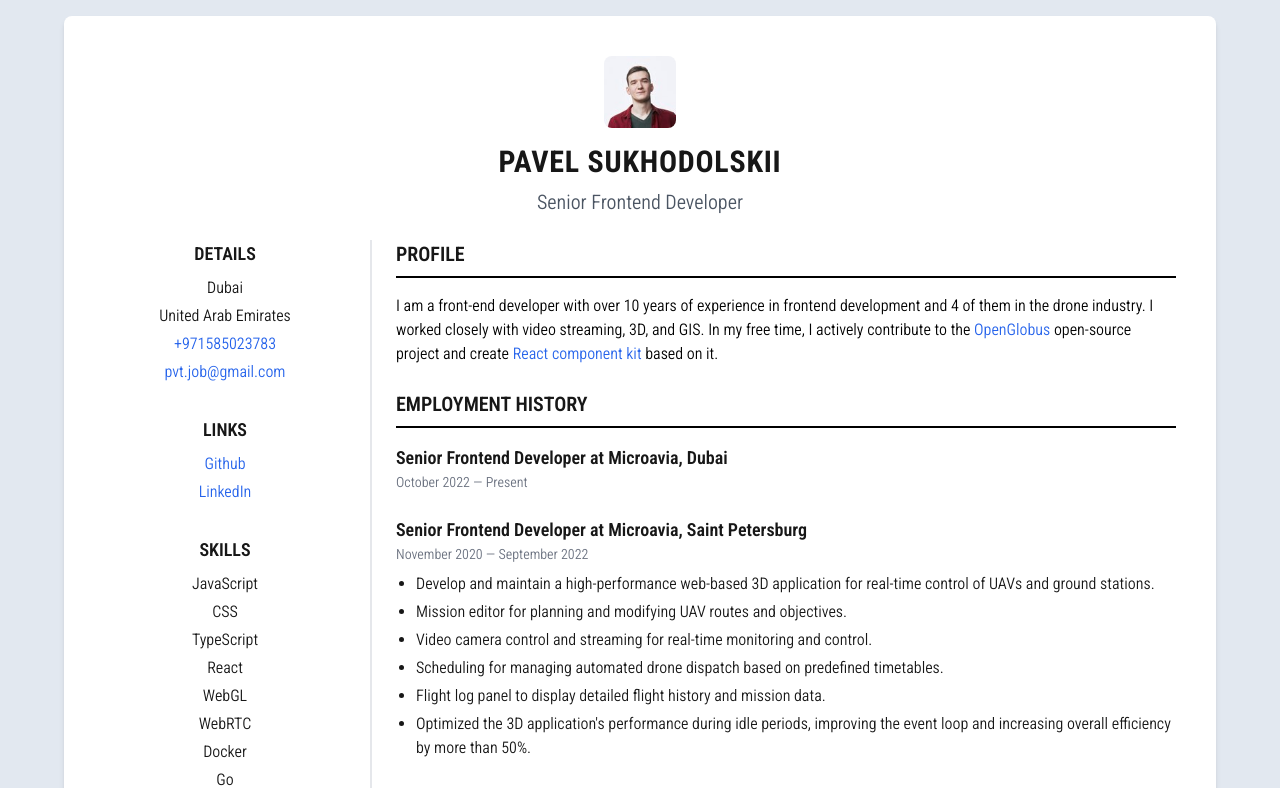
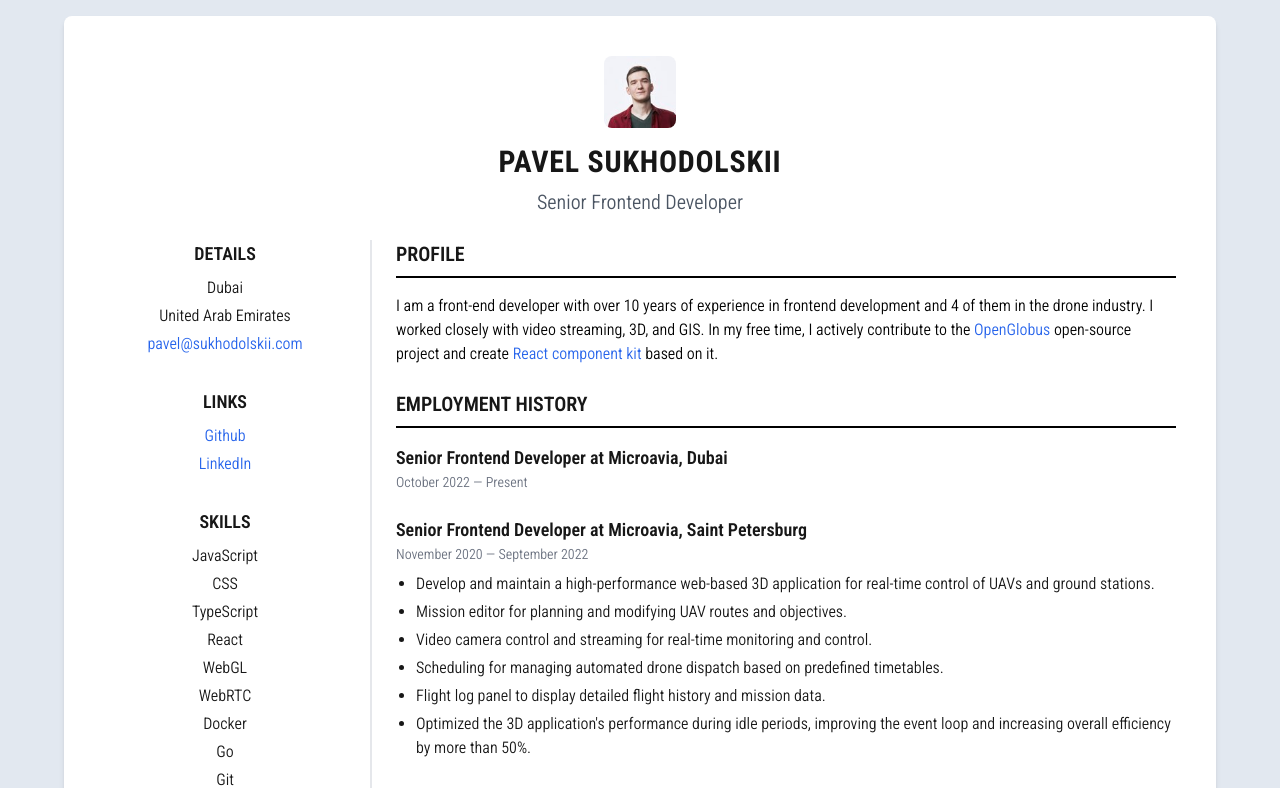
Before and after one commit to pavletto/cv, a Next.js app: page / in a window 1280 px wide. Shown: the top 788 px of the page. Built offline with nearby package versions, Linux system fonts and the light colour scheme; no server answers.

Commit message:
change cv

```diff
--- a/src/data/CV.ts
+++ b/src/data/CV.ts
@@ -20,7 +20,6 @@ const data = {
         name: "PAVEL SUKHODOLSKII",
         title: "Senior Frontend Developer",
         location: "Dubai, United Arab Emirates",
-        phone: "+971585023783",
         profileImage: "profile.jpg"
     },
     details: {
@@ -28,12 +27,8 @@ const data = {
             "Dubai",
             "United Arab Emirates",
             {
-                name: "+971585023783",
-                url: "tel:+971585023783"
-            },
-            {
-                name: "pvt.job@gmail.com",
-                url: "mailto:pvt.job@gmail.com"
+                name: "pavel@sukhodolskii.com",
+                url: "mailto:pavel@sukhodolskii.com"
             }
         ],
         links: [
--- a/src/index.d.ts
+++ b/src/index.d.ts
@@ -10,7 +10,6 @@ interface Header {
     name: string;
     title: string;
     location: string;
-    phone: string;
     profileImage: string;
 }
 
```
Also changed, not shown: 1 other file (tests, documents, lock files or other folders).
